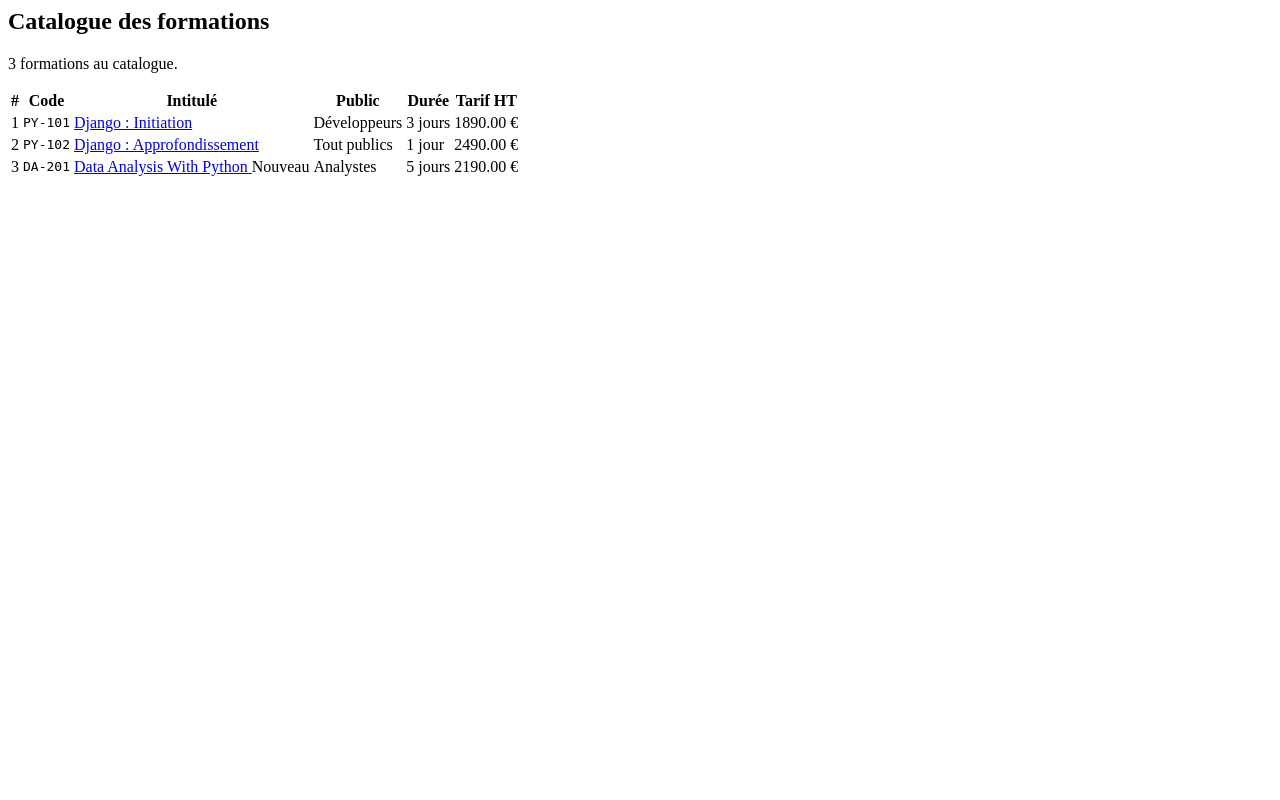
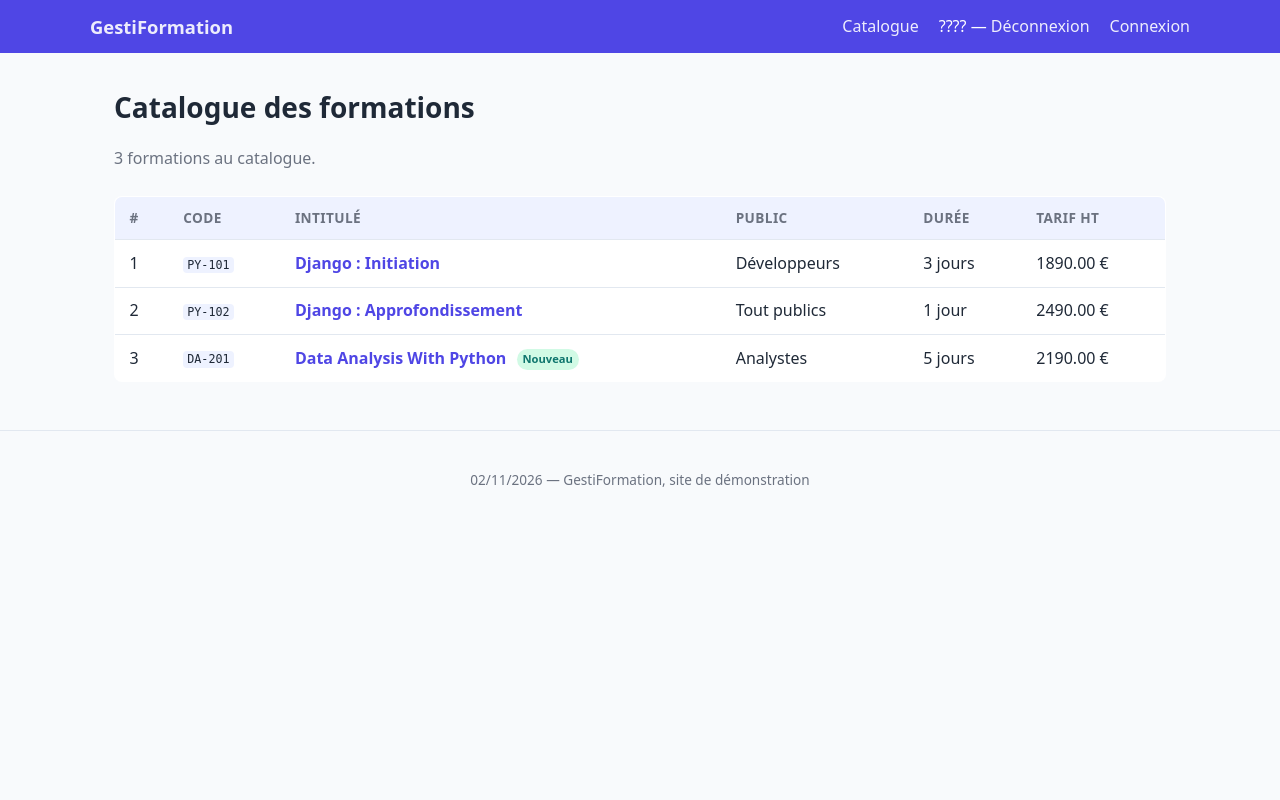
Before and after one commit to lamamram/261102-django, a Django app: page /formations/ in a window 1280 px wide. Run offline with Django 5.2, Linux system fonts and the light colour scheme.

Commit message:
layout & statics

```diff
--- /dev/null
+++ b/catalog/static/css/base.css
@@ -0,0 +1,172 @@
+:root {
+    --fond: #f8fafc;
+    --encre: #1f2937;
+    --encre-douce: #6b7280;
+    --primaire: #4f46e5;
+    --primaire-fonce: #3730a3;
+    --bordure: #e2e8f0;
+    --blanc: #ffffff;
+    --succes: #0f766e;
+    --alerte: #d97706;
+}
+
+* { box-sizing: border-box; }
+
+body {
+    margin: 0;
+    font-family: system-ui, -apple-system, "Segoe UI", sans-serif;
+    color: var(--encre);
+    background: var(--fond);
+    line-height: 1.6;
+}
+
+/* ————— En-tête ————— */
+.entete {
+    background: var(--primaire);
+    color: var(--blanc);
+    padding: 0.75rem 1.5rem;
+}
+.nav {
+    display: flex;
+    align-items: center;
+    justify-content: space-between;
+    max-width: 1100px;
+    margin: 0 auto;
+}
+.logo {
+    font-weight: 700;
+    font-size: 1.15rem;
+    color: var(--blanc);
+    text-decoration: none;
+}
+.nav ul {
+    display: flex;
+    gap: 1.25rem;
+    list-style: none;
+    margin: 0;
+    padding: 0;
+}
+.nav a { color: var(--blanc); text-decoration: none; opacity: 0.9; }
+.nav a:hover { opacity: 1; text-decoration: underline; }
+
+/* ————— Contenu ————— */
+.contenu {
+    max-width: 1100px;
+    margin: 2rem auto;
+    padding: 0 1.5rem;
+}
+h1 { font-size: 1.75rem; margin-bottom: 0.5rem; }
+h2 { font-size: 1.25rem; margin-top: 2rem; }
+.chiffre { color: var(--encre-douce); margin-bottom: 1.5rem; }
+
+/* ————— Tableau ————— */
+.tableau {
+    width: 100%;
+    border-collapse: collapse;
+    background: var(--blanc);
+    border: 1px solid var(--bordure);
+    border-radius: 8px;
+    overflow: hidden;
+}
+.tableau th, .tableau td {
+    padding: 0.65rem 0.9rem;
+    text-align: left;
+    border-bottom: 1px solid var(--bordure);
+}
+.tableau th {
+    background: #eef2ff;
+    font-weight: 600;
+    font-size: 0.85rem;
+    text-transform: uppercase;
+    letter-spacing: 0.03em;
+    color: var(--encre-douce);
+}
+.tableau tr:last-child td { border-bottom: none; }
+.tableau tr:hover td { background: #f1f5f9; }
+.prix-col { font-variant-numeric: tabular-nums; text-align: right; }
+.vide { text-align: center; color: var(--encre-douce); padding: 2rem; }
+
+/* ————— Liens & badges ————— */
+.lien-nom { font-weight: 600; color: var(--primaire); text-decoration: none; }
+.lien-nom:hover { text-decoration: underline; }
+code {
+    background: #eef2ff;
+    padding: 0.1em 0.35em;
+    border-radius: 4px;
+    font-size: 0.9em;
+}
+.badge {
+    display: inline-block;
+    font-size: 0.7rem;
+    font-weight: 700;
+    padding: 0.15em 0.5em;
+    border-radius: 999px;
+    vertical-align: middle;
+    margin-left: 0.4rem;
+}
+.badge-nouveau { background: #d1fae5; color: var(--succes); }
+
+/* ————— Fiche détail ————— */
+.retour { margin-bottom: 1rem; }
+.retour a { color: var(--encre-douce); text-decoration: none; }
+.retour a:hover { color: var(--primaire); }
+.entete-formation { display: flex; align-items: center; gap: 0.75rem; flex-wrap: wrap; }
+.fiche {
+    display: grid;
+    grid-template-columns: repeat(auto-fit, minmax(180px, 1fr));
+    gap: 1rem;
+    background: var(--blanc);
+    border: 1px solid var(--bordure);
+    border-radius: 8px;
+    padding: 1.25rem;
+    margin: 1.5rem 0;
+}
+.fiche dt {
+    font-size: 0.75rem;
+    font-weight: 600;
+    text-transform: uppercase;
+    letter-spacing: 0.05em;
+    color: var(--encre-douce);
+    margin-bottom: 0.2rem;
+}
+.fiche dd { margin: 0; font-size: 1rem; }
+.tarif { font-size: 1.3rem; font-weight: 700; color: var(--primaire); }
+
+/* ————— Compétences ————— */
+.competence {
+    display: inline-block;
+    background: #eef2ff;
+    color: var(--primaire-fonce);
+    padding: 0.25em 0.7em;
+    border-radius: 6px;
+    font-size: 0.88rem;
+    margin: 0.15rem 0.1rem;
+}
+
+/* ————— Bouton ————— */
+.btn {
+    display: inline-block;
+    background: var(--primaire);
+    color: var(--blanc);
+    padding: 0.7rem 1.6rem;
+    border-radius: 8px;
+    text-decoration: none;
+    font-weight: 600;
+    transition: background 0.15s;
+}
+.btn:hover { background: var(--primaire-fonce); }
+
+/* ————— Erreur 404 ————— */
+.erreur { text-align: center; padding: 4rem 1rem; }
+.erreur h1 { font-size: 3rem; color: var(--primaire); }
+.erreur a { margin-top: 1.5rem; }
+
+/* ————— Pied de page ————— */
+.pied {
+    text-align: center;
+    color: var(--encre-douce);
+    font-size: 0.85rem;
+    padding: 1.5rem;
+    border-top: 1px solid var(--bordure);
+    margin-top: 3rem;
+}
--- /dev/null
+++ b/catalog/templates/catalog/base.html
@@ -0,0 +1,31 @@
+{% load static %}
+<!DOCTYPE html>
+<html lang="fr">
+<head>
+    <meta charset="utf-8">
+    <meta name="viewport" content="width=device-width, initial-scale=1">
+    {# le contenu du block spécifié dans le template écrasera la valeur par défaut qui est ici GestiFormation #}
+    <title>{% block titre %}GestiFormation{% endblock titre %}</title>
+    <link rel="stylesheet" href="{% static 'css/base.css' %}">
+</head>
+<body>
+    <header class="entete">
+        <nav class="nav">
+            <a class="logo" href="">GestiFormation</a>
+            <ul>
+                <li><a href="{% url 'catalog:liste-formations' %}">Catalogue</a></li>
+                <li>???? — <a href="#">Déconnexion</a></li>
+                <li><a href="#">Connexion</a></li>
+            </ul>
+        </nav>
+    </header>
+
+    <main class="contenu">
+        {% block contenu %}{% endblock contenu %}
+    </main>
+
+    <footer class="pied">
+        <p>{% now "d/m/Y" %} — GestiFormation, site de démonstration</p>
+    </footer>
+</body>
+</html>
--- a/catalog/templates/catalog/liste_formations.html
+++ b/catalog/templates/catalog/liste_formations.html
@@ -1,3 +1,8 @@
+{% extends "catalog/base.html" %}
+
+{% block titre %}Catalogue - GestiFormation{% endblock titre %}
+
+{% block contenu %}
 <section class="catalogue">
     <h1>Catalogue des formations</h1>
     {# on utilise des FILTRES pour utiliser des transformation sur les variables du templates #}
@@ -44,3 +49,4 @@
         </tbody>
     </table>
 </section>
+{% endblock contenu %}
```
